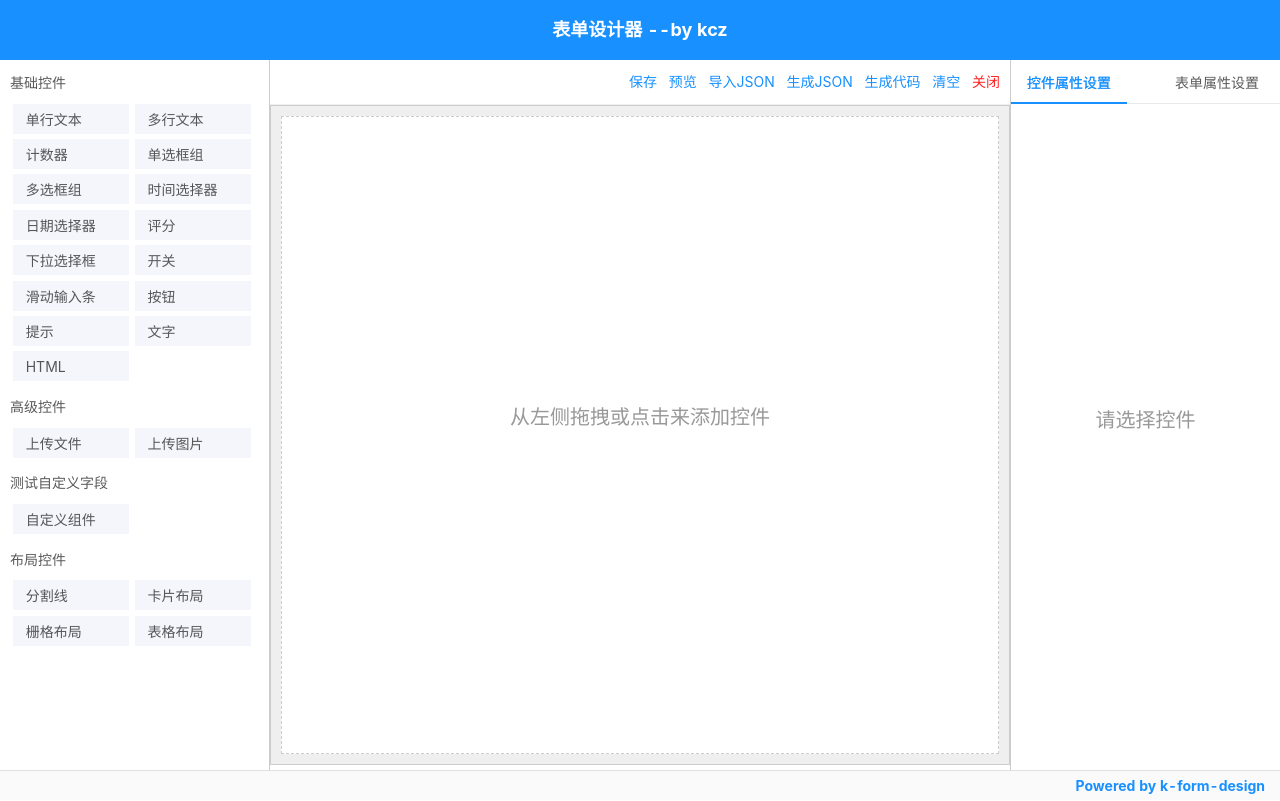
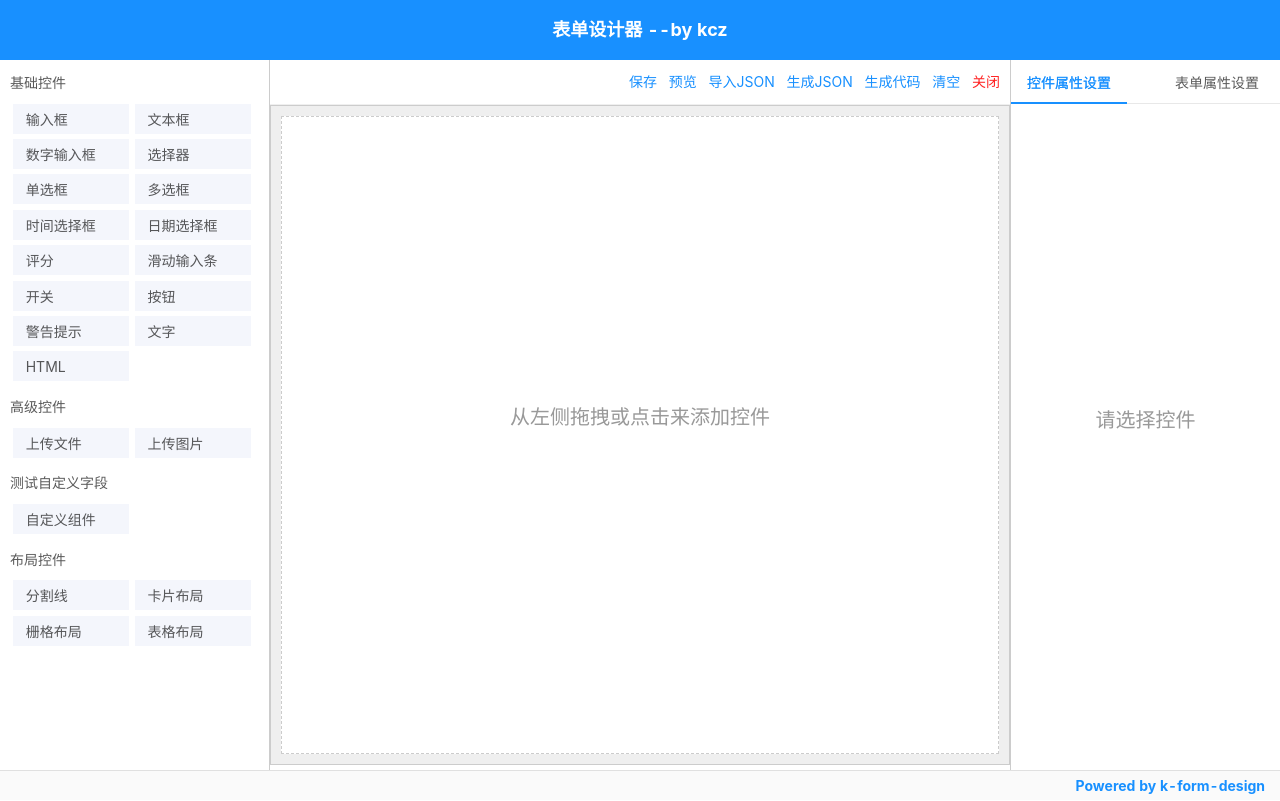
Before and after one commit to Kchengz/k-form-design, a Vue app: page /#/formDesign in a window 1280 px wide. Built offline with nearby package versions, Linux system fonts and the light colour scheme.

Commit message:
输入框添加type属性，声明 input 类型，同原生 input 标签的 type 属性，如：password，number，date等 #8

```diff
--- a/packages/KFormDesign/config/formItemsConfig.js
+++ b/packages/KFormDesign/config/formItemsConfig.js
@@ -7,8 +7,9 @@
 export const basicsList = [
   {
     type: "input", // 表单类型
-    name: "单行文本", // 标题文字
+    name: "输入框", // 标题文字
     options: {
+      type: "text",
       width: "100%", // 宽度
       defaultValue: "", // 默认值
       placeholder: "请输入", // 没有输入时，提示文字
@@ -26,7 +27,7 @@ export const basicsList = [
   },
   {
     type: "textarea", // 表单类型
-    name: "多行文本", // 标题文字
+    name: "文本框", // 标题文字
     options: {
       width: "100%", // 宽度
       minRows: 4,
@@ -46,7 +47,7 @@ export const basicsList = [
   },
   {
     type: "number", // 表单类型
-    name: "计数器", // 标题文字
+    name: "数字输入框", // 标题文字
     options: {
       width: "100%", // 宽度
       defaultValue: 0, // 默认值
@@ -66,8 +67,40 @@ export const basicsList = [
     ]
   },
   {
+    type: "select", // 表单类型
+    name: "选择器", // 标题文字
+    options: {
+      width: "100%", // 宽度
+      defaultValue: undefined, // 下拉选框请使用undefined为默认值
+      multiple: false, // 是否允许多选
+      disabled: false, // 是否禁用
+      clearable: false, // 是否显示清除按钮
+      placeholder: "请选择", // 默认提示文字
+      options: [
+        // 下拉选择项配置
+        {
+          value: "1",
+          label: "下拉框1"
+        },
+        {
+          value: "2",
+          label: "下拉框2"
+        }
+      ],
+      filterable: false // 是否显示搜索框，搜索选择的项的值，而不是文字
+    },
+    model: "",
+    key: "",
+    rules: [
+      {
+        required: false,
+        message: "必填项"
+      }
+    ]
+  },
+  {
     type: "radio", // 表单类型
-    name: "单选框组", // 标题文字
+    name: "单选框", // 标题文字
     options: {
       disabled: false, //是否禁用
       defaultValue: "", // 默认值
@@ -98,7 +131,7 @@ export const basicsList = [
   },
   {
     type: "checkbox",
-    name: "多选框组",
+    name: "多选框",
     options: {
       disabled: false, //是否禁用
       defaultValue: [],
@@ -128,7 +161,7 @@ export const basicsList = [
   },
   {
     type: "time", // 表单类型
-    name: "时间选择器", // 标题文字
+    name: "时间选择框", // 标题文字
     options: {
       width: "100%", // 宽度
       defaultValue: "", // 默认值，字符串 12:00:00
@@ -148,7 +181,7 @@ export const basicsList = [
   },
   {
     type: "date", // 表单类型
-    name: "日期选择器", // 标题文字
+    name: "日期选择框", // 标题文字
     options: {
       width: "100%", // 宽度
       defaultValue: "", // 默认值，字符串 12:00:00
@@ -189,27 +222,17 @@ export const basicsList = [
     ]
   },
   {
-    type: "select", // 表单类型
-    name: "下拉选择框", // 标题文字
+    type: "slider", // 表单类型
+    name: "滑动输入条", // 标题文字
     options: {
       width: "100%", // 宽度
-      defaultValue: undefined, // 下拉选框请使用undefined为默认值
-      multiple: false, // 是否允许多选
+      defaultValue: 0, // 默认值， 如果range为true的时候，则需要改成数组,如：[12,15]
       disabled: false, // 是否禁用
-      clearable: false, // 是否显示清除按钮
-      placeholder: "请选择", // 默认提示文字
-      options: [
-        // 下拉选择项配置
-        {
-          value: "1",
-          label: "下拉框1"
-        },
-        {
-          value: "2",
-          label: "下拉框2"
-        }
-      ],
-      filterable: false // 是否显示搜索框，搜索选择的项的值，而不是文字
+      min: 0, // 最小值
+      max: 100, // 最大值
+      step: 1, // 步长，取值必须大于 0，并且可被 (max - min) 整除
+      showInput: false // 是否显示输入框，range为true时，请勿开启
+      // range: false // 双滑块模式
     },
     model: "",
     key: "",
@@ -237,28 +260,6 @@ export const basicsList = [
     ]
   },
   {
-    type: "slider", // 表单类型
-    name: "滑动输入条", // 标题文字
-    options: {
-      width: "100%", // 宽度
-      defaultValue: 0, // 默认值， 如果range为true的时候，则需要改成数组,如：[12,15]
-      disabled: false, // 是否禁用
-      min: 0, // 最小值
-      max: 100, // 最大值
-      step: 1, // 步长，取值必须大于 0，并且可被 (max - min) 整除
-      showInput: false // 是否显示输入框，range为true时，请勿开启
-      // range: false // 双滑块模式
-    },
-    model: "",
-    key: "",
-    rules: [
-      {
-        required: false,
-        message: "必填项"
-      }
-    ]
-  },
-  {
     type: "button", // 表单类型
     name: "按钮", // 标题文字
     options: {
@@ -270,7 +271,7 @@ export const basicsList = [
   },
   {
     type: "alert",
-    name: "提示",
+    name: "警告提示",
     options: {
       type: "success",
       description: "",
--- a/packages/KFormDesign/module/formItemProperties.vue
+++ b/packages/KFormDesign/module/formItemProperties.vue
@@ -5,6 +5,11 @@
       <a-form-item v-if="typeof selectItem.name !== 'undefined'" label="标题">
         <a-input v-model="selectItem.name" placeholder="请输入" />
       </a-form-item>
+      <!-- input type start -->
+      <a-form-item v-if="typeof options.type !== 'undefined'" label="type">
+        <a-input v-model="options.type" placeholder="请输入" />
+      </a-form-item>
+      <!-- input type end -->
       <a-form-item
         v-if="typeof selectItem.model !== 'undefined'"
         label="数据字段"
--- a/packages/KFormItem/index.vue
+++ b/packages/KFormItem/index.vue
@@ -3,7 +3,7 @@
  * @Author: kcz
  * @Date: 2020-01-02 22:41:48
  * @LastEditors  : kcz
- * @LastEditTime : 2020-01-04 17:42:20
+ * @LastEditTime : 2020-01-06 22:12:45
  -->
 <template>
   <a-form-item
@@ -34,6 +34,7 @@
       v-if="record.type === 'input'"
       :disabled="record.options.disabled"
       :placeholder="record.options.placeholder"
+      :type="record.options.type"
       v-decorator="[
         record.model, // input 的 name
         {
```
